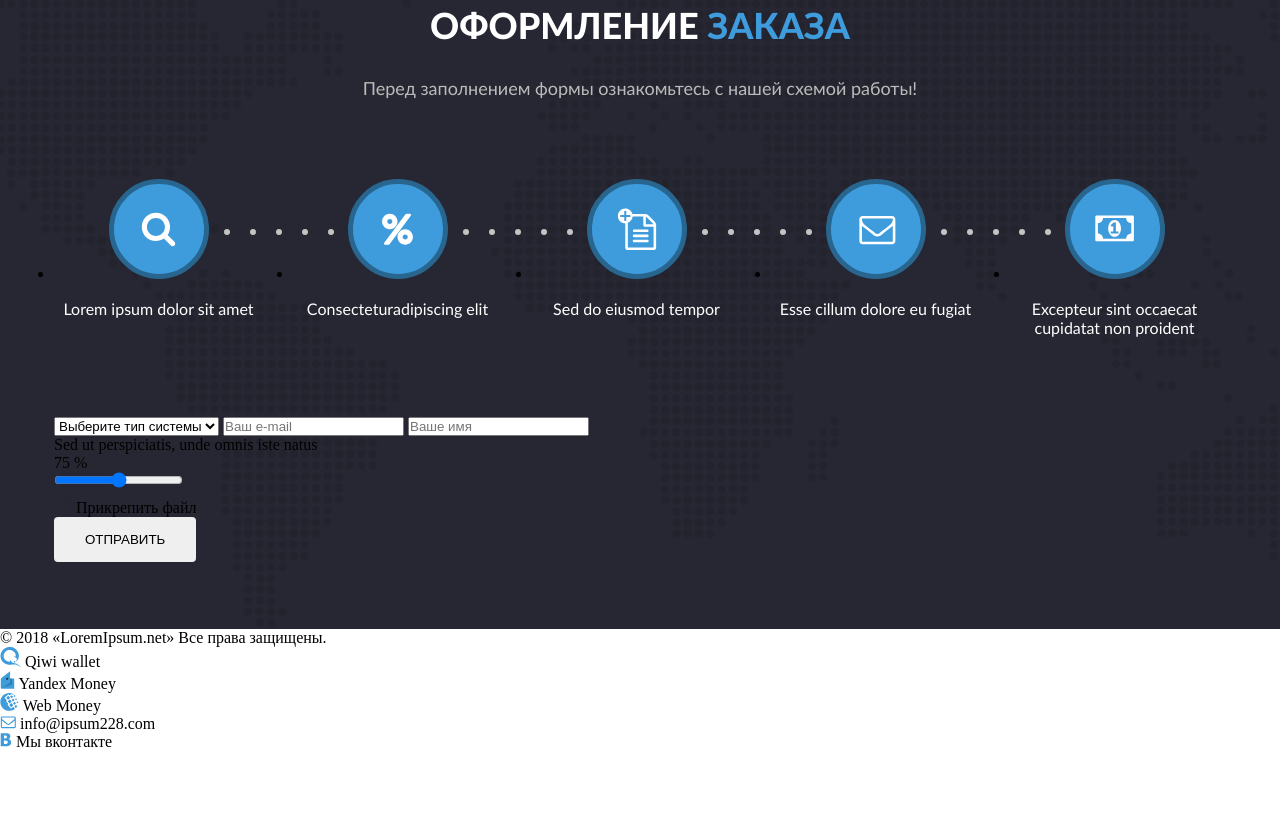
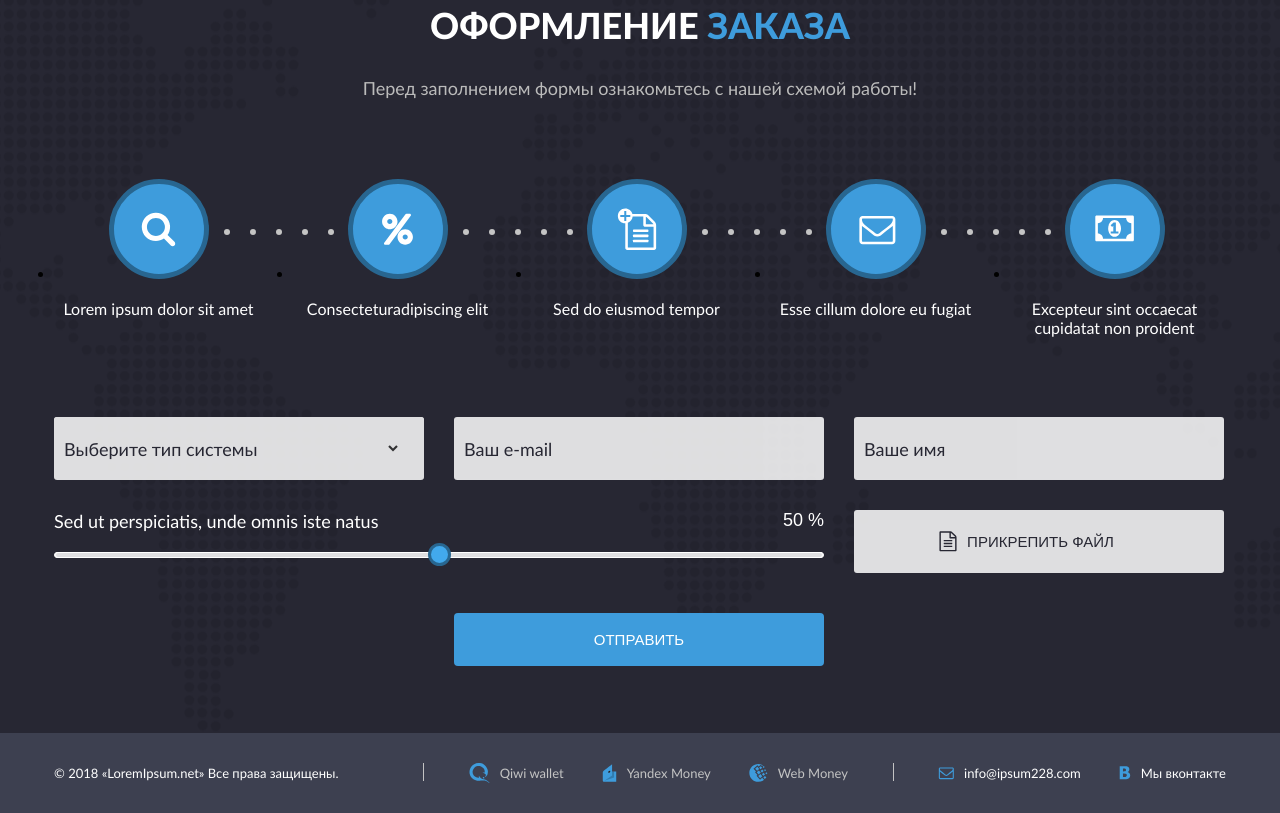
Before and after one commit to aliakseivb/loremipsum, a plain HTML site: page index.html in a window 1280 px wide. Shown: the part 1046-1859 px from the top of the page. Before the commit the page ends 1797 px from the top, so only its background shows below. Drawn offline with Linux system fonts and the light colour scheme; a web font is replaced by a local one.

Commit message:
feat common styles, add script

```diff
--- a/index.html
+++ b/index.html
@@ -15,16 +15,16 @@
     <nav class="nav">
       <ul class="nav-menu">
         <li class="nav-menu__item">
-          <a href="#">Бизнес</a>
+          <a href="#" class="active">Бизнес</a>
         </li>
         <li class="nav-menu__item">
-          <a href="#">О нас</a>
+          <a href="#" class="">О нас</a>
         </li>
         <li class="nav-menu__item">
-          <a href="#">Цены</a>
+          <a href="#" class="">Цены</a>
         </li>
         <li class="nav-menu__item">
-          <a href="#">Оформить заказ</a>
+          <a href="#" class="">Оформить заказ</a>
         </li>
       </ul>
     </nav>
@@ -173,19 +173,23 @@
       </ul>
     </div>
     <div class="order__form">
-      <select class="order__form_item">
-        <option selected>Выберите тип системы</option>
-        <option>2</option>
-        <option>3</option>
-      </select>
-      <input type="email" class="order__form_item" placeholder="Ваш e-mail">
-      <input type="email" class="order__form_item" placeholder="Ваше имя">
-      <div class="order__form_item_range">
-        <div class="order__form_text">Sed ut perspiciatis, unde omnis iste natus</div>
-        <div class="order__form_text" id="percents">75 %</div>
+      <div class="type select-wrap order__form_item">
+        <div class="select">Выберите тип системы</div>
+        <div class="inside">
+          <div class="select-option">Система 1</div>
+          <div class="select-option">Система 2</div>
+        </div>
+      </div>
+      <input type="email" class="email order__form_item" placeholder="Ваш e-mail">
+      <input type="email" class="name order__form_item" placeholder="Ваше имя">
+      <div class="range order__form_item">
+        <div class="range__info">
+          <div class="range_text">Sed ut perspiciatis, unde omnis iste natus</div>
+          <div class="range_percents" id="percents">50 %</div>
+        </div>
         <input type="range" min="0" max="100" value="50" name="range" step="1" id="range-input">
       </div>
-      <div class="order__form_item add-file">
+      <div class="add-file order__form_item">
         <svg width="18" height="21" viewBox="0 0 18 21" fill="none" xmlns="http://www.w3.org/2000/svg">
           <path
               d="M16.8125 4.60899L13.3304 1.12685C12.9174 0.713902 12.0915 0.36792 11.5 0.36792H1.50002C0.9085 0.36792 0.428589 0.847831 0.428589 1.43935V19.2965C0.428589 19.888 0.9085 20.3679 1.50002 20.3679H16.5C17.0915 20.3679 17.5714 19.888 17.5714 19.2965V6.43935C17.5714 5.84783 17.2255 5.02194 16.8125 4.60899ZM11.8572 1.88578C12.0469 1.95274 12.2366 2.05319 12.3148 2.13131L15.8081 5.62462C15.8862 5.70274 15.9866 5.89247 16.0536 6.08221H11.8572V1.88578ZM16.1429 18.9394H1.85716V1.79649H10.4286V6.43935C10.4286 7.03087 10.9085 7.51078 11.5 7.51078H16.1429V18.9394ZM4.7143 9.29649V10.0108C4.7143 10.2117 4.87055 10.3679 5.07145 10.3679H12.9286C13.1295 10.3679 13.2857 10.2117 13.2857 10.0108V9.29649C13.2857 9.0956 13.1295 8.93935 12.9286 8.93935H5.07145C4.87055 8.93935 4.7143 9.0956 4.7143 9.29649ZM12.9286 11.7965H5.07145C4.87055 11.7965 4.7143 11.9527 4.7143 12.1536V12.8679C4.7143 13.0688 4.87055 13.2251 5.07145 13.2251H12.9286C13.1295 13.2251 13.2857 13.0688 13.2857 12.8679V12.1536C13.2857 11.9527 13.1295 11.7965 12.9286 11.7965ZM12.9286 14.6536H5.07145C4.87055 14.6536 4.7143 14.8099 4.7143 15.0108V15.7251C4.7143 15.926 4.87055 16.0822 5.07145 16.0822H12.9286C13.1295 16.0822 13.2857 15.926 13.2857 15.7251V15.0108C13.2857 14.8099 13.1295 14.6536 12.9286 14.6536Z"
@@ -194,12 +198,13 @@
         <span>Прикрепить файл</span>
       </div>
       <div class="order__form_action">
-        <button type="button" class="button order__form_action_button">Отправить</button>
+        <button type="button" class="button order__form_button">Отправить</button>
       </div>
     </div>
   </div>
 </section>
-<footer>
+<footer class="footer">
+  <div class="container footer__container">
     <div class="rights">
       © 2018 «LoremIpsum.net» Все права защищены.
     </div>
@@ -238,7 +243,7 @@
     </div>
     <div class="line"></div>
     <div class="contacts">
-    <div class="email contacts__item">
+      <div class="contacts__item">
         <svg width="16" height="13" viewBox="0 0 16 13" fill="none" xmlns="http://www.w3.org/2000/svg">
           <path
               d="M14.7503 10.8491C14.7503 10.9914 14.6248 11.117 14.4825 11.117H2.16106C2.01876 11.117 1.89321 10.9914 1.89321 10.8491V4.42057C2.06899 4.62146 2.26151 4.80561 2.47077 4.97302C3.66776 5.89378 4.87312 6.83128 6.03662 7.80226C6.66441 8.32961 7.44287 8.97414 8.31341 8.97414H8.32178H8.33015C9.20068 8.97414 9.97914 8.32961 10.6069 7.80226C11.7704 6.83128 12.9758 5.89378 14.1728 4.97302C14.382 4.80561 14.5746 4.62146 14.7503 4.42057V10.8491ZM14.7503 2.05171C14.7503 2.7632 14.064 3.69233 13.5199 4.11923C12.3982 4.99813 11.2766 5.88541 10.1633 6.77269C9.71966 7.13262 8.91609 7.90271 8.33015 7.90271H8.32178H8.31341C7.72747 7.90271 6.9239 7.13262 6.48026 6.77269C5.36698 5.88541 4.24533 4.99813 3.12367 4.11923C2.37033 3.52492 1.89321 2.69624 1.89321 1.742C1.89321 1.5997 2.01876 1.47414 2.16106 1.47414H14.4825C14.8006 1.47414 14.7503 1.84244 14.7503 2.05171ZM15.8218 1.742C15.8218 1.00539 15.2191 0.40271 14.4825 0.40271H2.16106C1.42446 0.40271 0.821777 1.00539 0.821777 1.742V10.8491C0.821777 11.5857 1.42446 12.1884 2.16106 12.1884H14.4825C15.2191 12.1884 15.8218 11.5857 15.8218 10.8491V1.742Z"
@@ -255,6 +260,9 @@
         <span>Мы вконтакте</span>
       </div>
     </div>
+  </div>
 </footer>
 </body>
+
+<script src="./src/scripts/script.js"></script>
 </html>
--- /dev/null
+++ b/src/scripts/script.js
@@ -0,0 +1,30 @@
+/**todo селект с анимацией*/
+const select = document.querySelector('.select');
+const selectOption = document.querySelectorAll('.select-option');
+const inside = document.querySelector('.inside')
+select.addEventListener('click', (e) => {
+  if (select.classList.contains('open')) {
+    select.classList.remove('open');
+    inside.style.maxHeight = `0`;
+    setTimeout(() => {
+      inside.classList.remove('see');
+    }, 250)
+
+  } else {
+
+    inside.style.maxHeight = `${inside.scrollHeight}px`;
+    inside.classList.add('see');
+    select.classList.toggle('open');
+  }
+});
+selectOption.forEach(elem => {
+  elem.addEventListener('click', (e) => {
+    inside.style.maxHeight = `0`;
+    setTimeout(() => {
+      select.innerText = e.target.innerText;
+      select.classList.remove('open');
+      select.style.color = '#333';
+      inside.classList.remove('see')
+    }, 250);
+  });
+});
--- a/src/styles/style.css
+++ b/src/styles/style.css
@@ -90,8 +90,20 @@ body {
 
 .nav-menu__item a {
   text-decoration: none;
+  text-transform: uppercase;
+  font-family: LatoSemibold, sans-serif;
+  font-size: 13px;
+  color: #ffffff;
 }
 
+
+.nav-menu__item a:hover {
+  color: #43ABF0;
+}
+
+.nav-menu__item a.active {
+  color: #43ABF0;
+}
 .main {
   background-image: url("../images/main-bg.png");
   background-size: cover;
@@ -262,3 +274,282 @@ body {
   text-align: center;
   color: #ffffff;
 }
+
+.order__form {
+  display: grid;
+  grid-template-columns: repeat(3, 370px);
+  grid-template-rows: 1fr 1fr 1fr;
+  grid-template-areas:
+                  "type email name"
+                  "range range add-file"
+                  "send send send";
+  column-gap: 30px;
+  row-gap: 30px;
+}
+
+.type {
+  grid-area: type;
+}
+
+.email {
+  grid-area: email;
+}
+
+.name {
+  grid-area: name;
+}
+
+.range {
+  grid-area: range;
+}
+
+.add-file {
+  grid-area: add-file;
+}
+
+.order__form_action {
+  grid-area: send;
+}
+
+.type,
+.email,
+.name,
+.add-file {
+  padding: 12px 35px 12px 10px;
+  background: #ffffff;
+  border-radius: 3px;
+  border: 0;
+  color: #272733;
+  font-family: LatoRegular, sans-serif;
+  font-size: 18px;
+  outline: none;
+  opacity: 85%;
+}
+
+.email::placeholder,
+.name::placeholder {
+  color: #272733;
+}
+
+.type {
+  position: relative;
+  padding: unset;
+}
+
+.select {
+  position: relative;
+  padding: 12px 35px 12px 10px;
+  display: flex;
+  align-items: center;
+  border-radius: 3px;
+  background-image: url(../images/select-arrow.png);
+  background-repeat: no-repeat;
+  background-position: calc(100% - 26px);
+  cursor: pointer;
+  width: 100%;
+  height: 100%;
+  box-sizing: border-box;
+  z-index: 1;
+  color: #272733;
+}
+
+.select.open {
+  background: url("../images/select-open-arrow.png") no-repeat calc(100% - 26px);
+  border-bottom: 1px solid #272733;
+}
+
+.inside {
+  max-height: 0;
+  width: 100%;
+  overflow: hidden;
+  border-radius: 3px;
+  position: absolute;
+  top: 0;
+  left: 0;
+  padding-top: 48px;
+  background: white;
+  transition: max-height 0.5s;
+}
+
+.select-option {
+  padding: 12px 10px;
+}
+
+.select-option:hover {
+  cursor: pointer;
+  background: #3E9CDC;
+  color: #ffffff;
+}
+
+.range__info {
+  display: flex;
+  justify-content: space-between;
+  margin-bottom: 12px;
+}
+
+.range_text {
+  font-family: LatoRegular, sans-serif;
+  font-size: 18px;
+  color: #ffffff;
+}
+
+.range_percents {
+  font-family: LatoSemibold, sans-serif;
+  font-size: 18px;
+  color: #ffffff;
+}
+
+input[type=range] {
+  width: 100%;
+  -webkit-appearance: none;
+  -moz-appearance: none;
+  appearance: none;
+  border: 1px solid #ffffff;
+  height: 6px;
+  background-color: #dfdfe1;
+  box-sizing: border-box;
+  border-radius: 3px;
+}
+
+input[type=range]::-moz-range-track {
+  border: 1px solid #ffffff;
+  height: 6px;
+  background-color: #dfdfe1;
+  box-sizing: border-box;
+  border-radius: 3px;
+}
+
+input[type=range]::-webkit-slider-runnable-track {
+  border: 1px solid #ffffff;
+  height: 6px;
+  background-color: #dfdfe1;
+  box-sizing: border-box;
+  border-radius: 3px;
+}
+
+input[type=range]::-webkit-slider-thumb {
+  -webkit-appearance: none;
+}
+
+input[type=range]:focus {
+  outline: none;
+}
+
+input[type=range]::-webkit-slider-thumb {
+  -webkit-appearance: none;
+  width: 23px;
+  height: 23px;
+  background: #42A9ED;
+  border-radius: 50%;
+  box-sizing: border-box;
+  border: 3px solid #286690;
+  cursor: pointer;
+  margin-top: -10px;
+}
+
+input[type=range]::-moz-range-thumb,
+input[type=range]::-ms-thumb {
+  width: 23px;
+  height: 23px;
+  background: #42A9ED;
+  border-radius: 50%;
+  box-sizing: border-box;
+  border: 3px solid #286690;
+  cursor: pointer;
+}
+
+.add-file {
+  display: flex;
+  align-items: center;
+  justify-content: center;
+  cursor: pointer;
+  background: #ffffff;
+}
+
+.add-file span {
+  margin-left: 10px;
+  text-transform: uppercase;
+  font-family: LatoSemibold, sans-serif;
+  font-size: 15px;
+}
+
+.order__form_action {
+  display: flex;
+  justify-content: center;
+  padding-top: 10px;
+}
+
+.order__form_button {
+  width: 370px;
+  padding: 18px;
+  border-color: #ffffff;
+  background: #3E9CDC;
+  color: #ffffff;
+  cursor: pointer;
+  font-family: LatoSemibold, sans-serif;
+  font-size: 15px;
+}
+
+footer {
+  background: #3D4050;
+}
+
+.footer__container {
+  padding: 30px 0;
+  display: flex;
+  justify-content: space-between;
+}
+
+.line {
+  width: 1px;
+  height: 18px;
+  background: #C3C3C3;
+  margin-right: 40px;
+  margin-left: 40px;
+}
+
+.rights {
+  display: flex;
+  align-items: center;
+  font-family: LatoRegular, sans-serif;
+  font-size: 13px;
+  margin-right: 40px;
+  color: #ffffff;
+}
+
+.money,
+.contacts {
+  display: flex;
+  align-items: center;
+}
+
+.money__item,
+.contacts__item {
+  display: flex;
+  align-items: center;
+}
+
+.money__item:nth-child(2) {
+  margin: 0 38px;
+}
+
+.money__item svg,
+.contacts__item svg {
+  margin-right: 10px;
+}
+
+.money__item span {
+  font-family: LatoRegular, sans-serif;
+  font-size: 13px;
+  color: #C3C3C3;
+}
+
+.contacts__item:nth-child(1) {
+  margin-right: 38px;
+}
+
+.contacts__item span {
+  font-family: LatoRegular, sans-serif;
+  font-size: 13px;
+  color: #ffffff;
+}
```
Also changed, not shown: src/images/select-arrow.png (added), src/images/select-open-arrow.png (added), src/images/thumb.png (added). Lines whose indentation alone changed are shown as unchanged.
